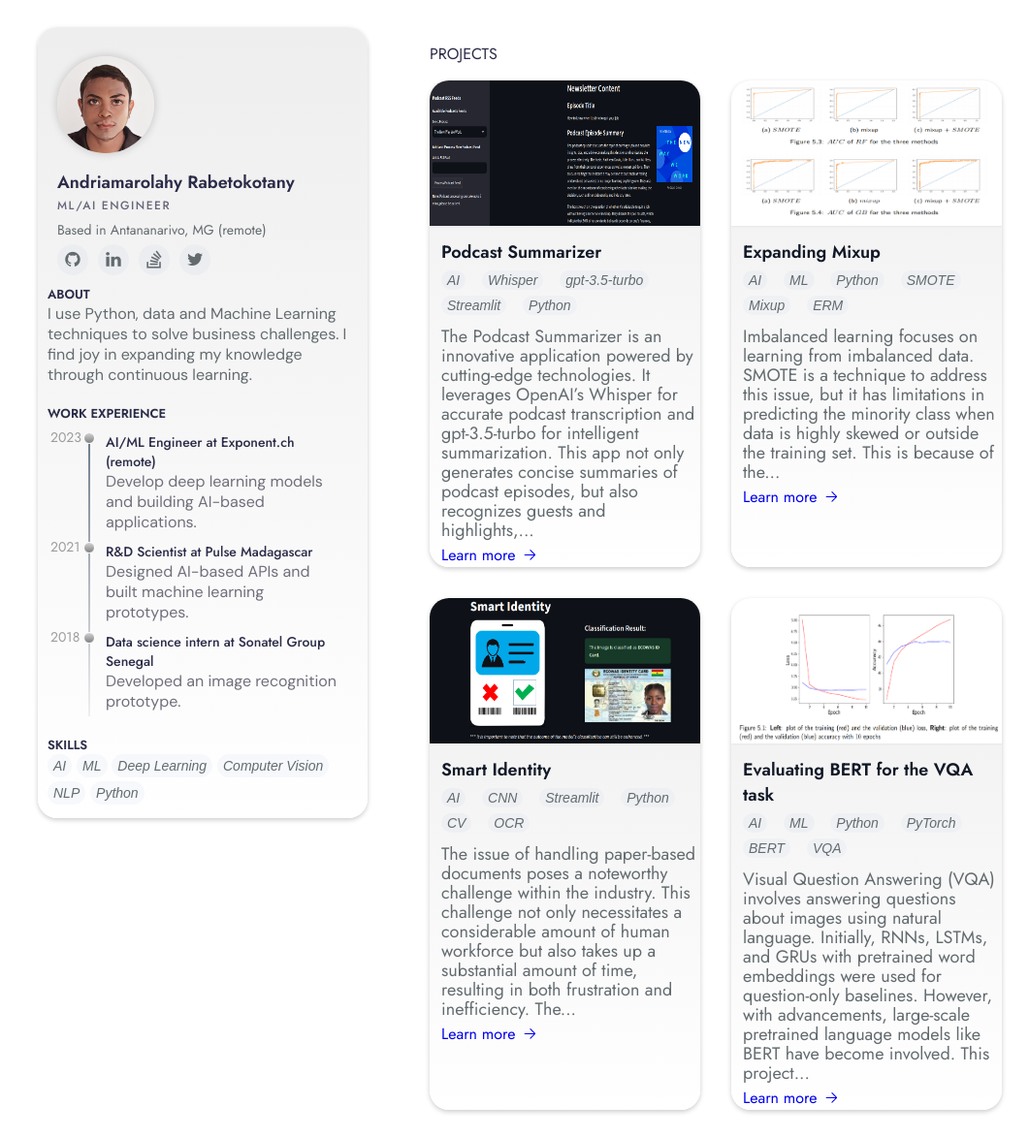
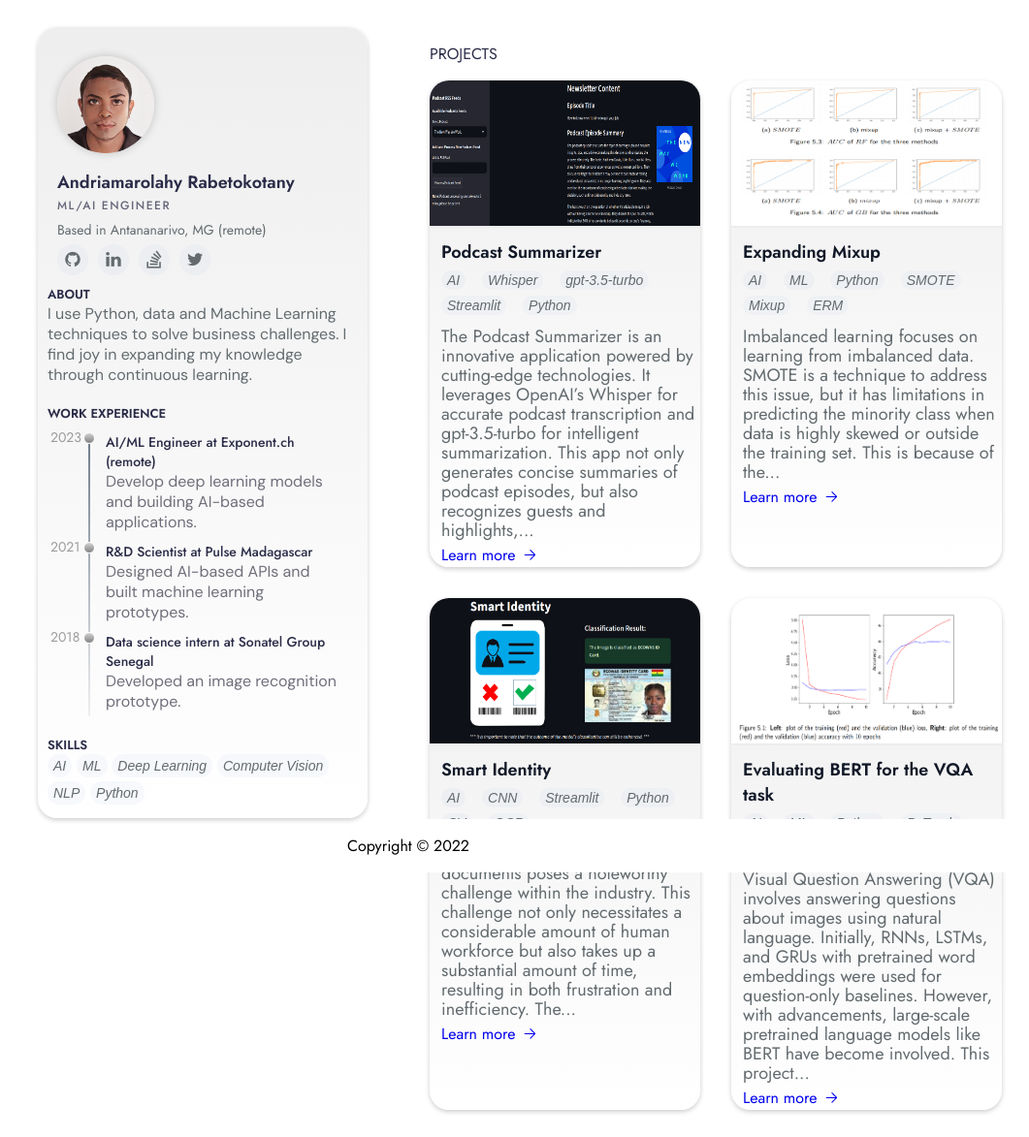
Before and after one commit to marolAI/marolAI.github.io, a Jekyll site: the page built from index.html, in a window 1280 px wide. Shown: the whole page at 97% size, without its empty margins (219-1280 px from the left). Built offline with Jekyll 4.4.1, drawn with Linux system fonts in a browser that asks for light colours; the list of posts is cut into pages by our own code.

Commit message:
feat: add footer

```diff
--- /dev/null
+++ b/_includes/footer.html
@@ -0,0 +1,3 @@
+<footer>
+    <p>Copyright &copy; 2022</p>
+</footer>
--- a/_layouts/default.html
+++ b/_layouts/default.html
@@ -21,6 +21,7 @@
             {{ content }}
         </div>
     </div>
+    {% include footer.html %}
 </body>
 
 <script src="/assets/js/script.js"></script>
--- a/_sass/main.scss
+++ b/_sass/main.scss
@@ -29,3 +29,18 @@
 .section-title{
   text-transform: uppercase;
 }
+
+footer {
+  background: inherit;
+  color: #000;
+  position: fixed;
+  left: 50%;
+  bottom: 0;
+  transform: translateX(-50%);
+  width: 100%;
+  text-align: center;
+}
+
+footer img {
+  width: 44px;
+}
```
